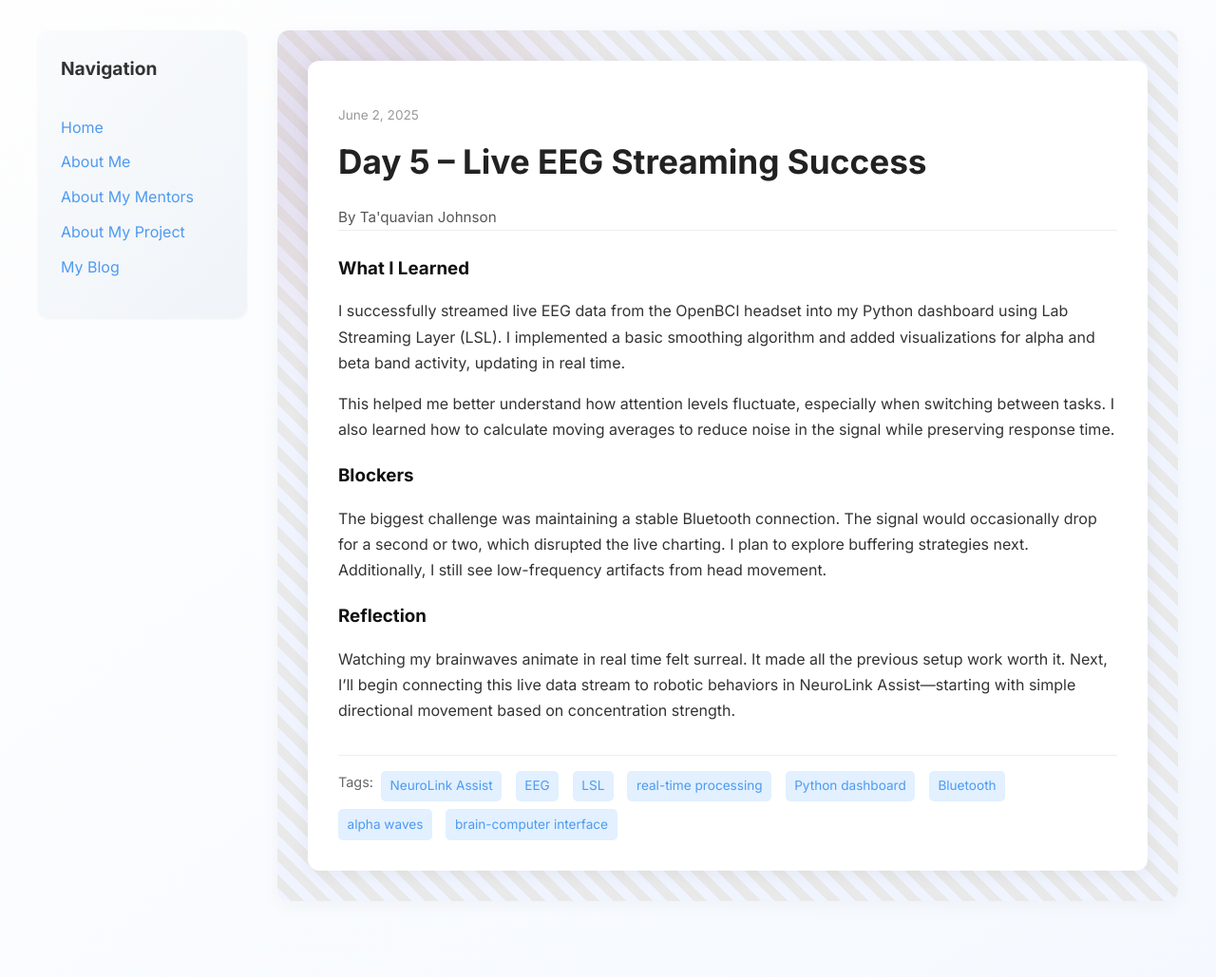
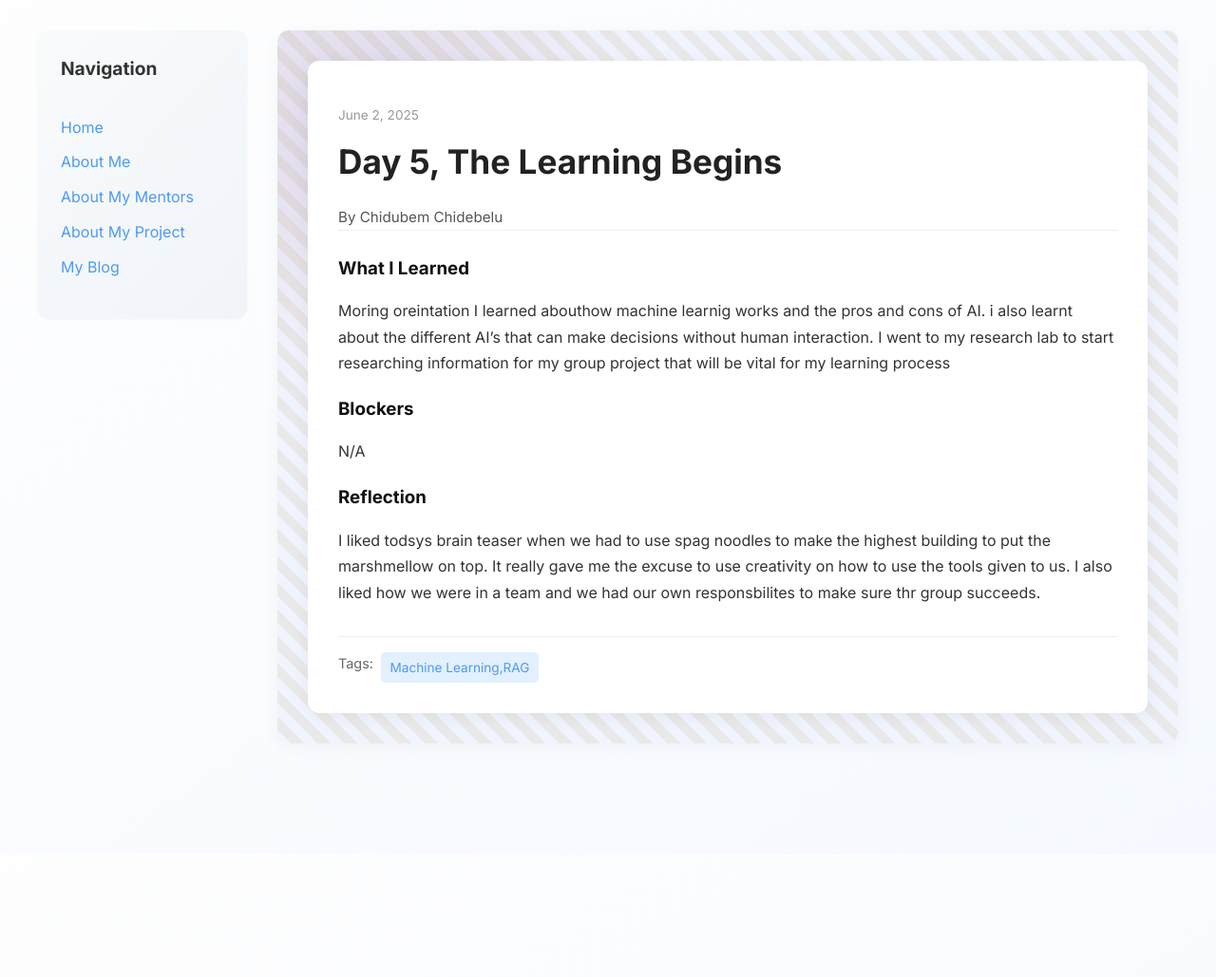
Before and after one commit to 10DubemCant/10DubemCant.github.io, a Jekyll site: the page built from _posts/2025-06-02-day-5.md, in a window 1280 px wide. Shown: the whole page at 95% size. Built offline with Jekyll 4.4.1, drawn with Linux system fonts in a browser that asks for light colours; after the commit the page ends 900 px from its top, so only the background shows below that.

Commit message:
Update 2025-06-02-day-5.md

```diff
--- a/_posts/2025-06-02-day-5.md
+++ b/_posts/2025-06-02-day-5.md
@@ -1,19 +1,20 @@
 ---
 layout: post
-title: "Day 5 – Live EEG Streaming Success"
+title: "Day 5, The Learning Begins"
 date: 2025-06-02
-author: Ta'quavian Johnson
+author: Chidubem Chidebelu
 permalink: /day5.html
-tags: ["NeuroLink Assist", "EEG", "LSL", "real-time processing", "Python dashboard", "Bluetooth", "alpha waves", "brain-computer interface"]
+tags: ["Machine Learning,RAG"]
 
 what_i_learned: |
-  I successfully streamed live EEG data from the OpenBCI headset into my Python dashboard using Lab Streaming Layer (LSL). I implemented a basic smoothing algorithm and added visualizations for alpha and beta band activity, updating in real time.
 
-  This helped me better understand how attention levels fluctuate, especially when switching between tasks. I also learned how to calculate moving averages to reduce noise in the signal while preserving response time.
+  Moring oreintation I learned abouthow machine learnig works and the pros and cons of AI. i also learnt about the different AI's that can make decisions without human interaction. I went to my research lab to start researching information for my group project that will be vital for my learning process
 
 blockers: |
-  The biggest challenge was maintaining a stable Bluetooth connection. The signal would occasionally drop for a second or two, which disrupted the live charting. I plan to explore buffering strategies next. Additionally, I still see low-frequency artifacts from head movement.
+
+  N/A
 
 reflection: |
-  Watching my brainwaves animate in real time felt surreal. It made all the previous setup work worth it. Next, I’ll begin connecting this live data stream to robotic behaviors in NeuroLink Assist—starting with simple directional movement based on concentration strength.
+
+   I liked todsys brain teaser when we had to use spag noodles to make the highest building to put the marshmellow on top. It really gave me the excuse to use creativity on how to use the tools given to us. I also liked how we were in a team and we had our own responsbilites to make sure thr group succeeds.
 ---
```
